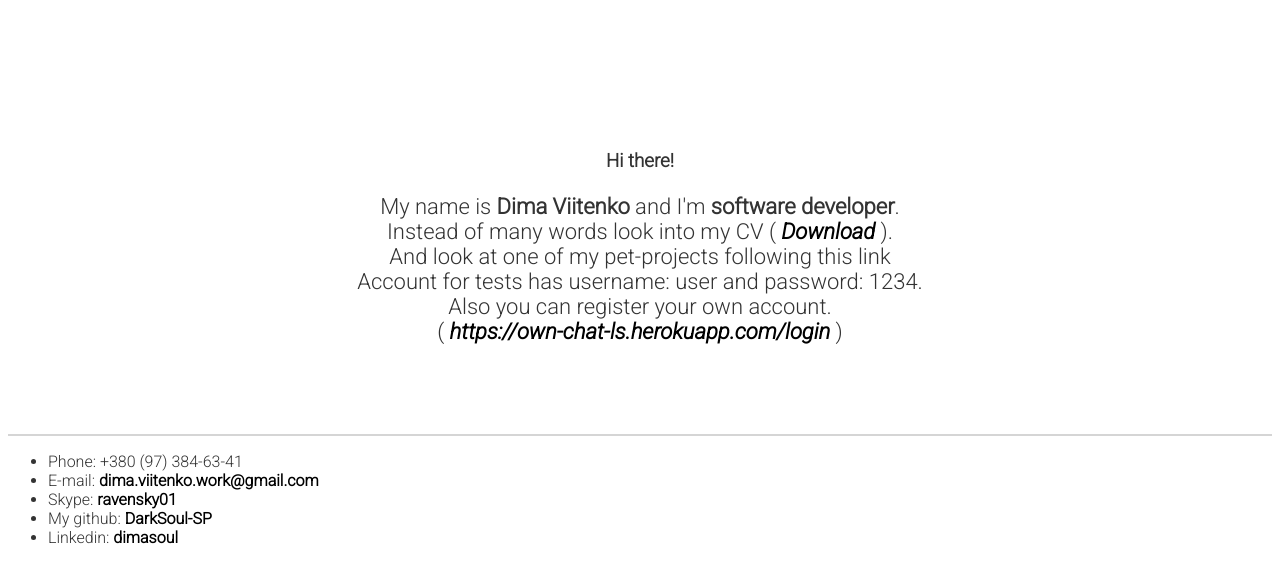
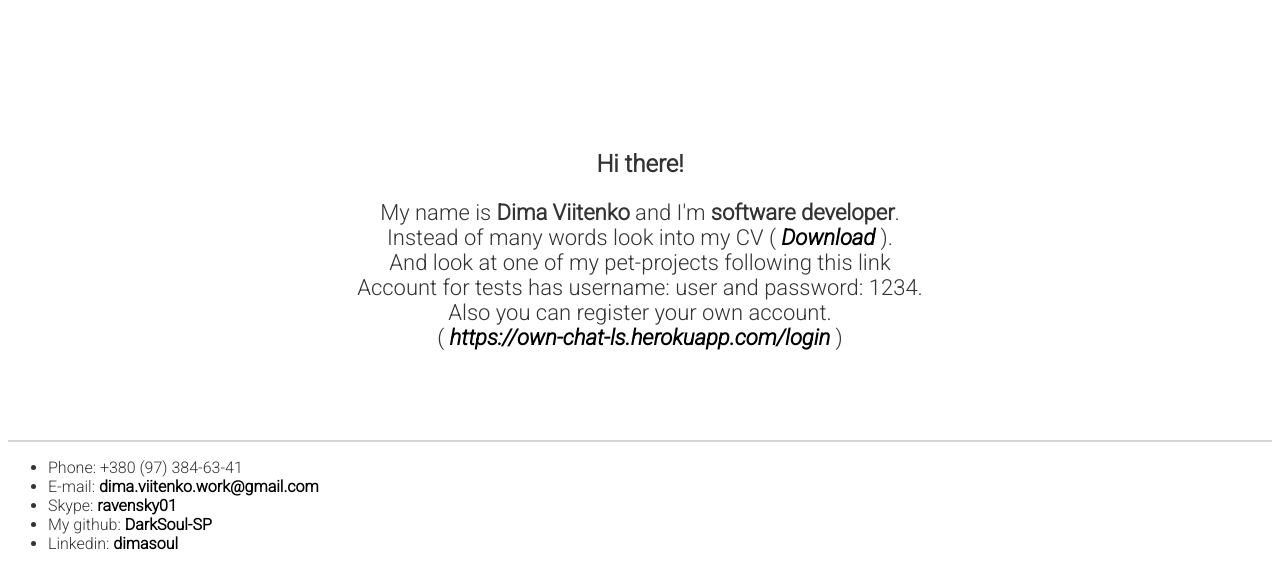
Before and after one commit to DarkSoul-SP/DarkSoul-SP.github.io, a plain HTML site: page index.html in a window 1280 px wide. Drawn offline with Linux system fonts and the light colour scheme.

Commit message:
Update index.html

```diff
--- a/index.html
+++ b/index.html
@@ -10,7 +10,7 @@
 	<body>
 		<div class="container">
     		<div class="blurb">
-        		<h3>Hi there!</h3>
+        		<h2><strong>Hi there!</strong></h2>
 			<p>My name is <b>Dima Viitenko</b> and I'm <b>software developer</b>. <br>
             			Instead of many words look into my CV (
             			<a href="/docs/dima_viitenko_cv.docx" download>
```
